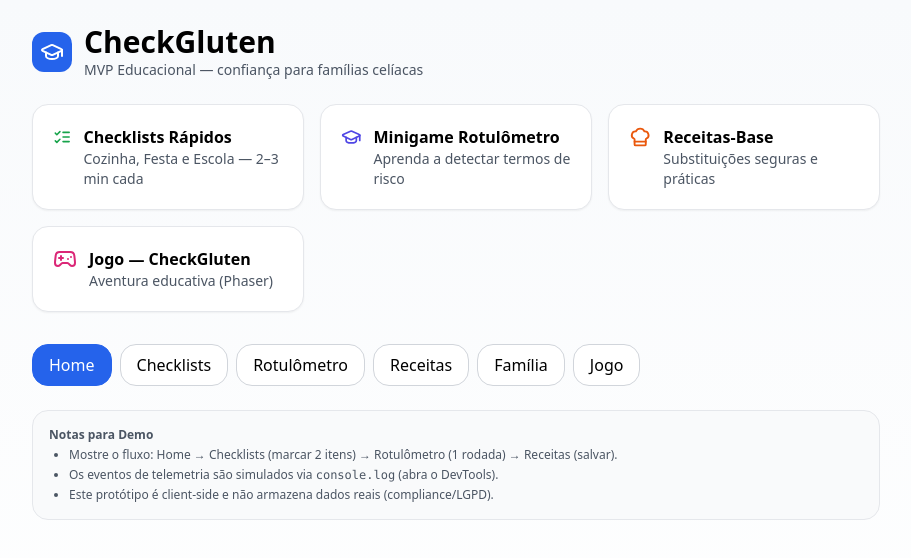
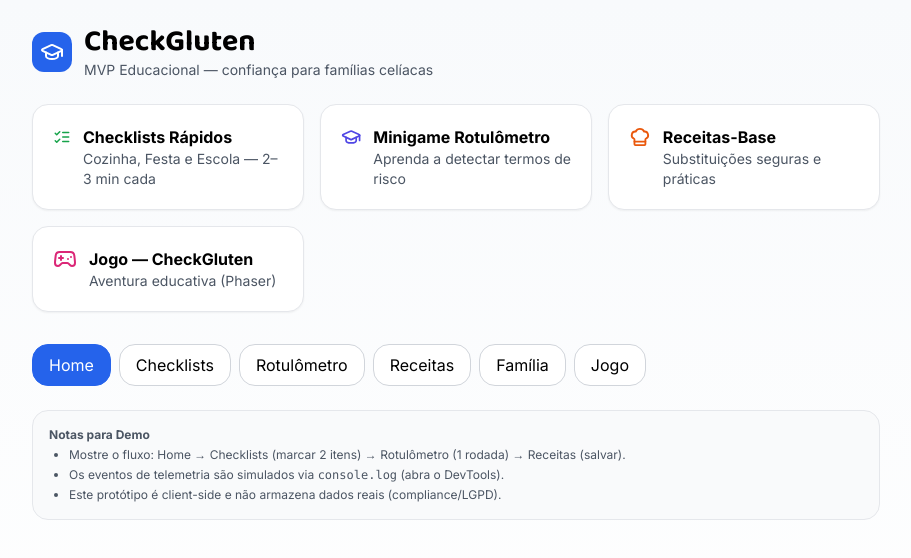
Before and after one commit to EdyRamos/-CheckGluten-MVP-Educacional-Pais-Filhos-, a React (Vite) app: page / in a window 1280 px wide. Shown: the top 558 px of the page, without its empty margins (184-1095 px from the left). Built offline with nearby package versions, Linux system fonts and the light colour scheme.

Commit message:
feat: add google fonts

```diff
--- a/index.html
+++ b/index.html
@@ -6,6 +6,12 @@
     <meta name="color-scheme" content="light only">
     <meta name="theme-color" content="#2563eb" />
     <link rel="manifest" href="/manifest.webmanifest" />
+    <link rel="preconnect" href="https://fonts.googleapis.com">
+    <link rel="preconnect" href="https://fonts.gstatic.com" crossorigin>
+    <link
+      href="https://fonts.googleapis.com/css2?family=Baloo+2:wght@400;700&family=Inter:wght@400;700&display=swap"
+      rel="stylesheet"
+    />
     <title>Chef Alerg — MVP</title>
   </head>
   <body class="antialiased bg-slate-50">
--- a/src/styles.css
+++ b/src/styles.css
@@ -3,3 +3,17 @@
 @tailwind utilities;
 
 html, body, #root { height: 100%; }
+
+body {
+  font-family: 'Inter', sans-serif;
+}
+
+h1,
+h2,
+h3,
+h4,
+h5,
+h6,
+.logo {
+  font-family: 'Baloo 2', cursive;
+}
```
